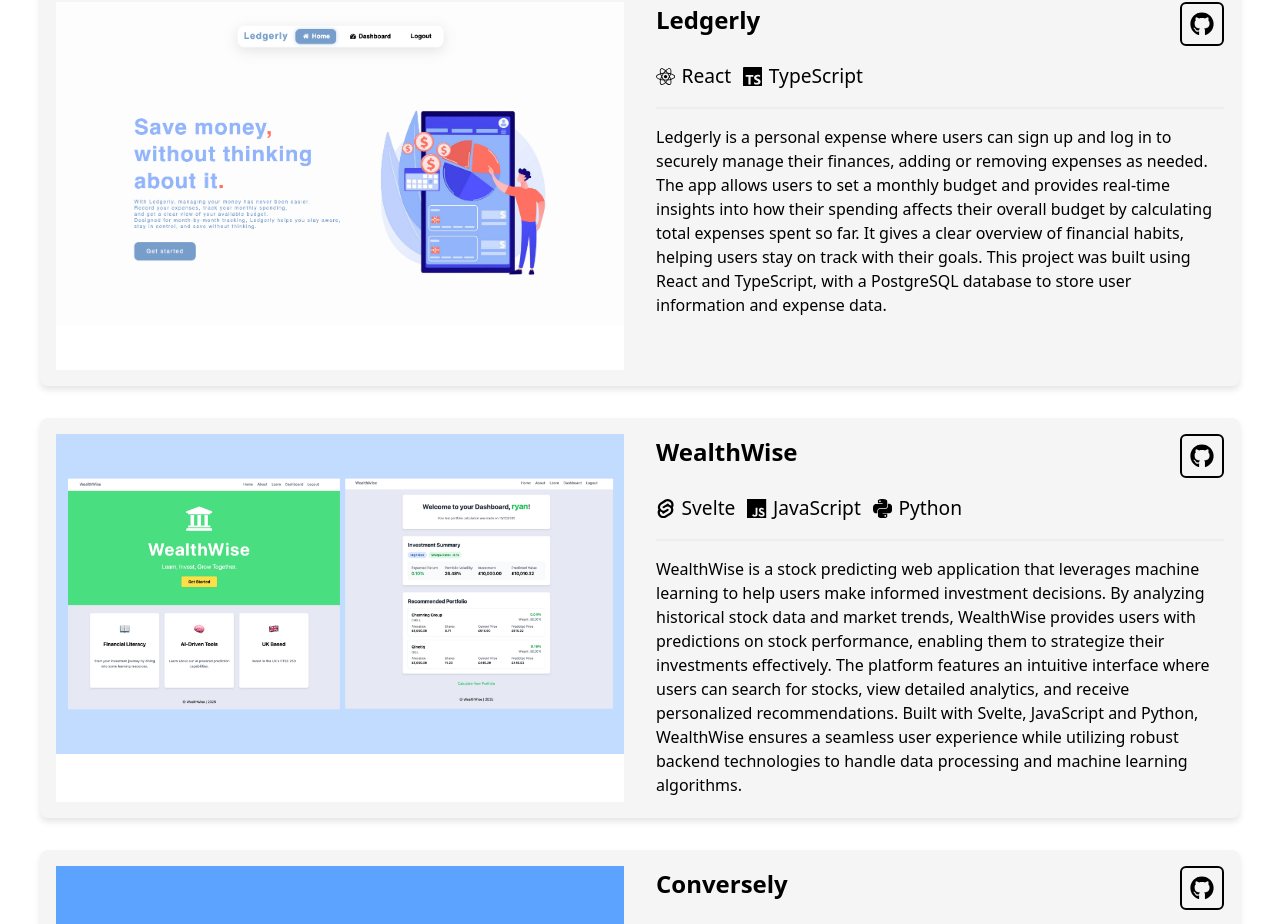
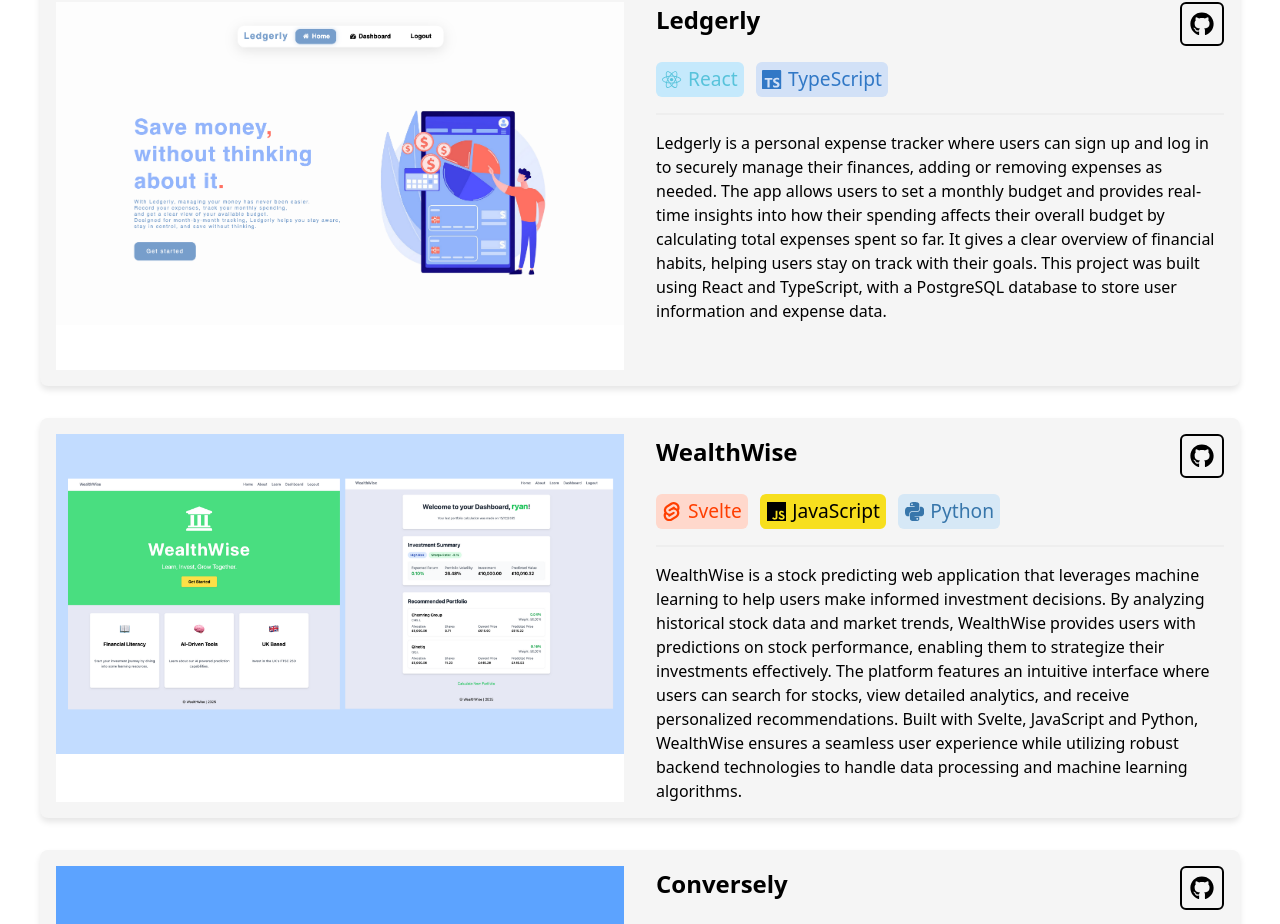
Before and after one commit to RjSup/Ryan-James, a React (Vite) app: page / in a window 1280 px wide. Shown: the part 950-1874 px from the top of the page. Built offline with nearby package versions, Linux system fonts and the light colour scheme.

Commit message:
Adding color the the tech used per project

```diff
--- a/src/components/Projects.tsx
+++ b/src/components/Projects.tsx
@@ -5,6 +5,8 @@ import styles from "./projects.module.css";
 export interface TechItem {
     icon: ReactNode;
     name: string;
+    colour?: string;
+    background?: string;
 }
 
 export interface ProjectProps {
@@ -58,7 +60,7 @@ export default function Project({
                 {/* TECH ICONS */}
                 <div className={styles["content-icons"]}>
                     {tech.map((item, index) => (
-                        <div key={index} className={styles["icon-item"]}>
+                        <div key={index} className={styles["icon-item"]} style={{color: item.colour, background: item.background}}>
                             {item.icon}
                             <span>{item.name}</span>
                         </div>
--- a/src/components/navbar.module.css
+++ b/src/components/navbar.module.css
@@ -6,7 +6,7 @@
   align-items: center;
   padding: 1rem 2rem;
   background-color: rgba(255, 255, 255, 1);
-  max-width: 1200px;
+  max-width: 1250px;
   margin: 0 auto;
   width: 100%;
   z-index: 1000;
--- a/src/components/projects.module.css
+++ b/src/components/projects.module.css
@@ -93,6 +93,8 @@
     align-items: center;
     gap: 0.4rem;
     font-size: 1.2rem;
+    padding: 0.2rem 0.4rem;
+    border-radius: 6px;
 }
 
 .icon-item-react {
--- a/src/pages/About.tsx
+++ b/src/pages/About.tsx
@@ -16,10 +16,10 @@ export default function About() {
                 image={Ledgerly}
                 // repoLink="https://github.com/RjSup/expense-tracker"
                 liveLink="https://github.com/RjSup/expense-tracker"
-                description="Ledgerly is a personal expense where users can sign up and log in to securely manage their finances, adding or removing expenses as needed. The app allows users to set a monthly budget and provides real-time insights into how their spending affects their overall budget by calculating total expenses spent so far. It gives a clear overview of financial habits, helping users stay on track with their goals. This project was built using React and TypeScript, with a PostgreSQL database to store user information and expense data."
+                description="Ledgerly is a personal expense tracker where users can sign up and log in to securely manage their finances, adding or removing expenses as needed. The app allows users to set a monthly budget and provides real-time insights into how their spending affects their overall budget by calculating total expenses spent so far. It gives a clear overview of financial habits, helping users stay on track with their goals. This project was built using React and TypeScript, with a PostgreSQL database to store user information and expense data."
                 tech={[
-                    { icon: <FaReact />, name: "React" },
-                    { icon: <SiTypescript />, name: "TypeScript" },
+                    { icon: <FaReact />, name: "React", colour: "#58c3db", background: "#c5e9fc" },
+                    { icon: <SiTypescript />, name: "TypeScript", colour: "#3178C6", background: "#d2e1f7" },
                 ]}
                 />
 
@@ -30,9 +30,9 @@ export default function About() {
                 liveLink="https://github.com/RjSup/Final_Year_Project"
                 description="WealthWise is a stock predicting web application that leverages machine learning to help users make informed investment decisions. By analyzing historical stock data and market trends, WealthWise provides users with predictions on stock performance, enabling them to strategize their investments effectively. The platform features an intuitive interface where users can search for stocks, view detailed analytics, and receive personalized recommendations. Built with Svelte, JavaScript and Python, WealthWise ensures a seamless user experience while utilizing robust backend technologies to handle data processing and machine learning algorithms."
                 tech={[
-                    { icon: <SiSvelte />, name: "Svelte" },
-                    { icon: <SiJavascript />, name: "JavaScript" },
-                    { icon: <SiPython />, name: "Python" },
+                    { icon: <SiSvelte />, name: "Svelte", colour: "#FF3E00", background: "#ffd8cc" },
+                    { icon: <SiJavascript />, name: "JavaScript", colour: "#000000", background: "#F7DF1E" },
+                    { icon: <SiPython />, name: "Python", colour: "#3776AB", background: "#d6e8f6" },
                 ]}
                 />
 
@@ -43,9 +43,9 @@ export default function About() {
                 liveLink="https://github.com/RjSup/COMP5013-WebApp"
                 description="Conversely is a debating web application designed to facilitate structured debates on various topics. Users can create accounts, join debate rooms, and engage in discussions by presenting arguments and counterarguments. The platform supports real-time interactions, allowing participants to respond to each other's points promptly. Built using Flask for the backend and JavaScript for the frontend, Conversely ensures a smooth and interactive user experience while maintaining robust performance and security."
                 tech={[
-                    { icon: <SiJavascript />, name: "JavaScript" },
-                    { icon: <SiPython />, name: "Python" },
-                    { icon: <SiFlask />, name: "Flask" },
+                    { icon: <SiJavascript />, name: "JavaScript", colour: "#000000", background: "#F7DF1E" },
+                    { icon: <SiPython />, name: "Python", colour: "#3776AB", background: "#d6e8f6" },
+                    { icon: <SiFlask />, name: "Flask", colour: "#000000", background: "#e0e0e0" },
                 ]}
                 />
 
```
